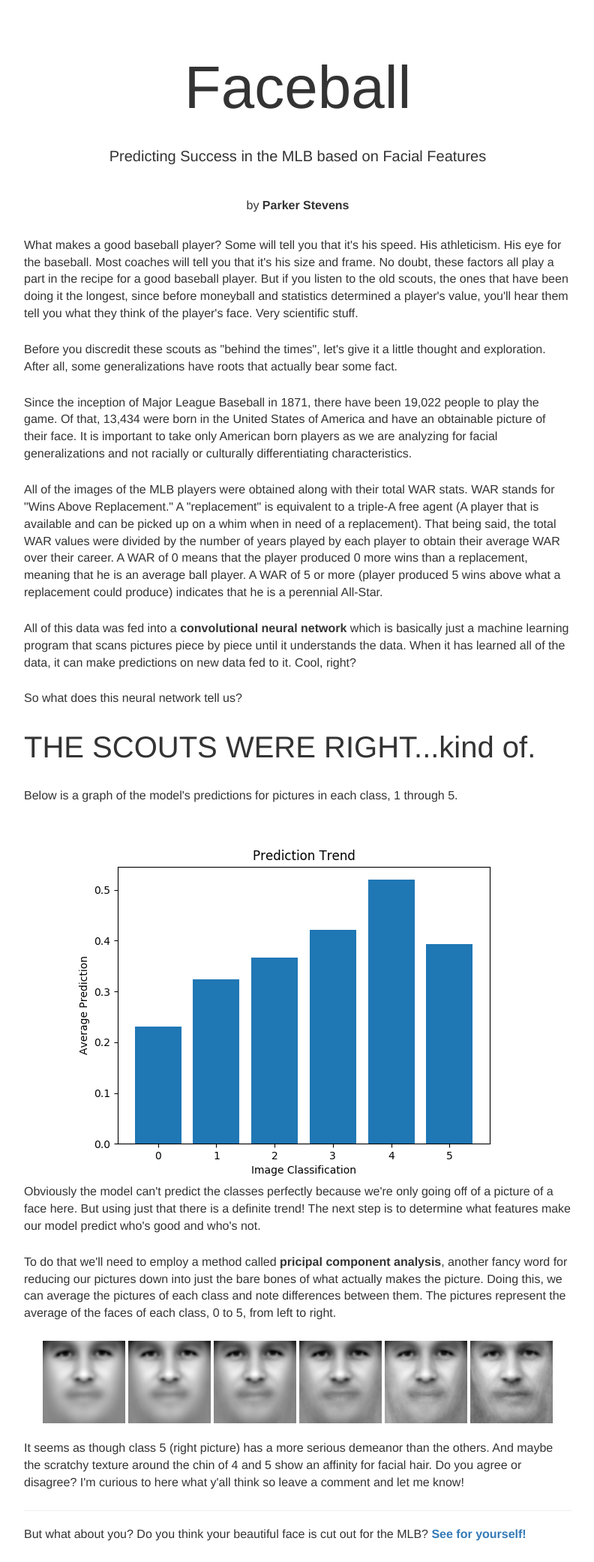
After one commit to pstevens33/Faceball, a Flask app: page /pudding in a window 1280 px wide. The commit adds this page. Shown: the whole page at 75% size, without its empty margins (243-1035 px from the left). Run offline with Flask 2, Linux system fonts and the light colour scheme; parts of the project's set-up code (start-up, migrations or seed data) failed here and were passed over; some libraries are stand-ins or nearby versions.

Commit message:
Pudding and projected face on score page

```diff
--- a/flask_app/app.py
+++ b/flask_app/app.py
@@ -1,4 +1,4 @@
-from flask import Flask, render_template, request
+from flask import Flask, render_template, request, send_from_directory
 from flask import make_response
 from functools import wraps, update_wrapper
 from datetime import datetime
@@ -42,6 +42,7 @@ def allowed_file(filename):
 
 @app.route('/score', methods=['GET', 'POST'])
 def score():
+    data = []
     if request.method == 'POST':
         # check if the post request has the file part
         if 'file' not in request.files:
@@ -59,6 +60,7 @@ def score():
             file.save(file_path)
             projected = project_face(file_path)
             if projected == True:
+                data.append(file.filename)
                 prepared_image = process_image(file_path[8:])
                 prediction = model.predict(prepared_image)[0]
                 score = 0
@@ -81,6 +83,8 @@ def score():
                 score = round(score,0)
                 print(prediction)
                 print(score)
+                data.append(score)
+                print(data)
 
 
     # onlyfiles = [f for f in listdir('static/img/players') if isfile(join('static/img/players', f))]
@@ -94,7 +98,12 @@ def score():
     #
 
 
-    return render_template('score.html', data=[score])
+    return render_template('score.html', data=data)
+
+@app.route('/projected_faces_web/<path:filename>')
+def download_file(filename):
+    return send_from_directory('projected_faces_web', filename, as_attachment=True)
+
 
 @app.route('/howitworks')
 def howitworks():
@@ -103,6 +112,11 @@ def howitworks():
 @app.route('/perfection')
 def perfection():
     return render_template('perfection.html')
+
+@app.route('/pudding')
+def pudding():
+    return render_template('pudding.html')
+
 
 
 @app.after_request
--- a/flask_app/static/styles/base.css
+++ b/flask_app/static/styles/base.css
@@ -28,7 +28,7 @@ h1 {
     color: blue;
     padding-top: 30px;
     margin-top: 100px;
-    background-color: rgba(0, 0, 0, 0.6); !important;
+    background-color: rgba(255, 255, 255, 0.6); !important;
     /*opacity: 0.75;*/
     background-size: 10%;
     z-index: 1;
@@ -55,3 +55,36 @@ h1 {
 #results-text {
     color: #7528c1;
 }
+
+.pudding-title {
+    font-size: 80px;
+    margin-bottom: 20px;
+}
+
+.pudding-subtitle {
+    font-size: 20px;
+    margin-bottom: 40px;
+}
+
+.pudding-author {
+    font-size: 16px;
+    margin-bottom: 30px;
+}
+
+.pudding-content {
+    font-size: 16px;
+}
+
+.pudding-paragraph {
+    margin-bottom: 25px;
+}
+
+.large-text {
+    font-size: 40px;
+}
+
+.eigen-pics {
+
+    width: 15%;
+    display: inline-block;
+}
--- a/flask_app/templates/howitworks.html
+++ b/flask_app/templates/howitworks.html
@@ -1,6 +1,6 @@
 {% extends "base.html" %}
 
-{% block title %}Index{% endblock %}
+{% block title %}How It Works{% endblock %}
 {% block head %}
   {{ super() }}
   <style type="text/css">
--- /dev/null
+++ b/flask_app/templates/pudding.html
@@ -0,0 +1,100 @@
+<head>
+  <!-- Latest compiled and minified CSS -->
+
+  <!-- ************************************ Bootstrap ************************************ -->
+
+  <link rel="stylesheet" href="https://maxcdn.bootstrapcdn.com/bootstrap/3.3.7/css/bootstrap.min.css" integrity="sha384-BVYiiSIFeK1dGmJRAkycuHAHRg32OmUcww7on3RYdg4Va+PmSTsz/K68vbdEjh4u" crossorigin="anonymous">
+
+  <!-- Optional theme -->
+  <link rel="stylesheet" href="https://maxcdn.bootstrapcdn.com/bootstrap/3.3.7/css/bootstrap-theme.min.css" integrity="sha384-rHyoN1iRsVXV4nD0JutlnGaslCJuC7uwjduW9SVrLvRYooPp2bWYgmgJQIXwl/Sp" crossorigin="anonymous">
+
+  <!-- Latest compiled and minified JavaScript -->
+  <script src="https://maxcdn.bootstrapcdn.com/bootstrap/3.3.7/js/bootstrap.min.js" integrity="sha384-Tc5IQib027qvyjSMfHjOMaLkfuWVxZxUPnCJA7l2mCWNIpG9mGCD8wGNIcPD7Txa" crossorigin="anonymous"></script>
+
+  <!-- ************************************ Bootstrap   ************************************ -->
+  <!-- ************************************   CSS   **************************************** -->
+
+  <link rel="stylesheet" href="{{ url_for('static', filename='styles/base.css') }}">
+
+  <!-- ************************************   CSS   **************************************** -->
+
+  <!-- ************************************   JQuery **************************************** -->
+
+  <script src="https://ajax.googleapis.com/ajax/libs/jquery/3.2.1/jquery.min.js"></script>
+
+  <!-- ************************************   JQuery **************************************** -->
+
+  <title>Pudding</title>
+</head>
+<br>
+<div class="container">
+        <br>
+        <br>
+        <div class="col-sm-2"></div>
+        <div class="col-sm-8">
+            <center>
+                <div class="pudding-title">
+                    Faceball
+                </div>
+                <div class="pudding-subtitle">
+                    Predicting Success in the MLB based on Facial Features
+                </div>
+                <div class="pudding-author">
+                    by <strong>Parker Stevens</strong>
+                </div>
+            </center>
+            <div class="pudding-content">
+                <p class="pudding-paragraph">
+                    What makes a good baseball player? Some will tell you that it's his speed. His athleticism. His eye for the baseball. Most coaches will tell you that it's his size and frame. No doubt, these factors all play a part in the recipe for a good baseball player. But if you listen to the old scouts, the ones that have been doing it the longest, since before moneyball and statistics determined a player's value, you'll hear them tell you what they think of the player's face. Very scientific stuff.
+                </p>
+                <p class="pudding-paragraph">
+                    Before you discredit these scouts as "behind the times", let's give it a little thought and exploration. After all, some generalizations have roots that actually bear some fact.
+                </p>
+                <p class="pudding-paragraph">
+                    Since the inception of Major League Baseball in 1871, there have been 19,022 people to play the game. Of that, 13,434 were born in the United States of America and have an obtainable picture of their face. It is important to take only American born players as we are analyzing for facial generalizations and not racially or culturally differentiating characteristics.
+                </p>
+                <p class="pudding-paragraph">
+                    All of the images of the MLB players were obtained along with their total WAR stats. WAR stands for "Wins Above Replacement." A "replacement" is equivalent to a triple-A free agent (A player that is available and can be picked up on a whim when in need of a replacement). That being said, the total WAR values were divided by the number of years played by each player to obtain their average WAR over their career. A WAR of 0 means that the player produced 0 more wins than a replacement, meaning that he is an average ball player. A WAR of 5 or more (player produced 5 wins above what a replacement could produce) indicates that he is a perennial All-Star.
+                </p>
+                <p class="pudding-paragraph">
+                    All of this data was fed into a <strong>convolutional neural network</strong> which is basically just a machine learning program that scans pictures piece by piece until it understands the data. When it has learned all of the data, it can make predictions on new data fed to it. Cool, right?
+                </p>
+                <p class="pudding-paragraph">
+                    So what does this neural network tell us?
+                </p>
+                <p class="pudding-paragraph large-text">
+                    THE SCOUTS WERE RIGHT...kind of.
+                </p>
+                <p class="pudding-paragraph">
+                    Below is a graph of the model's predictions for pictures in each class, 1 through 5.
+                </p>
+                <center>
+                    <img src='../static/img/sigmoid_binary_300_prediction_trend.png' alt='Prediction Trend Graph'>
+                </center>
+                <p class="pudding-paragraph">
+                    Obviously the model can't predict the classes perfectly because we're only going off of a picture of a face here. But using just that there is a definite trend! The next step is to determine what features make our model predict who's good and who's not.
+                </p>
+                <p class="pudding-paragraph">
+                    To do that we'll need to employ a method called <strong>pricipal component analysis</strong>, another fancy word for reducing our pictures down into just the bare bones of what actually makes the picture. Doing this, we can average the pictures of each class and note differences between them. The pictures represent the average of the faces of each class, 0 to 5, from left to right.
+                </p>
+                <center>
+                        <img class="eigen-pics" src='../static/img/average_0.png' alt='Average Face 0'>
+                        <img class="eigen-pics" src='../static/img/average_1.png' alt='Average Face 1'>
+                        <img class="eigen-pics" src='../static/img/average_2.png' alt='Average Face 2'>
+                        <img class="eigen-pics" src='../static/img/average_3.png' alt='Average Face 3'>
+                        <img class="eigen-pics" src='../static/img/average_4.png' alt='Average Face 4'>
+                        <img class="eigen-pics" src='../static/img/average_5.png' alt='Average Face 5'>
+                </center>
+                <br>
+                <p class="pudding-paragraph">
+                    It seems as though class 5 (right picture) has a more serious demeanor than the others. And maybe the scratchy texture around the chin of 4 and 5 show an affinity for facial hair. Do you agree or disagree? I'm curious to here what y'all think so leave a comment and let me know!
+                </p>
+                <hr>
+                <p class="pudding-paragraph">
+                    But what about you? Do you think your beautiful face is cut out for the MLB? <a href='/predict'><strong>See for yourself!</strong></a>
+                </p>
+
+            </div>
+        </div>
+        <div class="col-sm-2"></div>
+</div>
```
Also changed, not shown: flask_app/templates/score.html (+10 -3 lines), flask_app/static/img/average_0.png (added), flask_app/static/img/average_1.png (added), flask_app/static/img/average_2.png (added), flask_app/static/img/average_3.png (added), flask_app/static/img/average_4.png (added), flask_app/static/img/average_5.png (added), flask_app/static/img/sigmoid_binary_300_prediction_trend.png (added).
